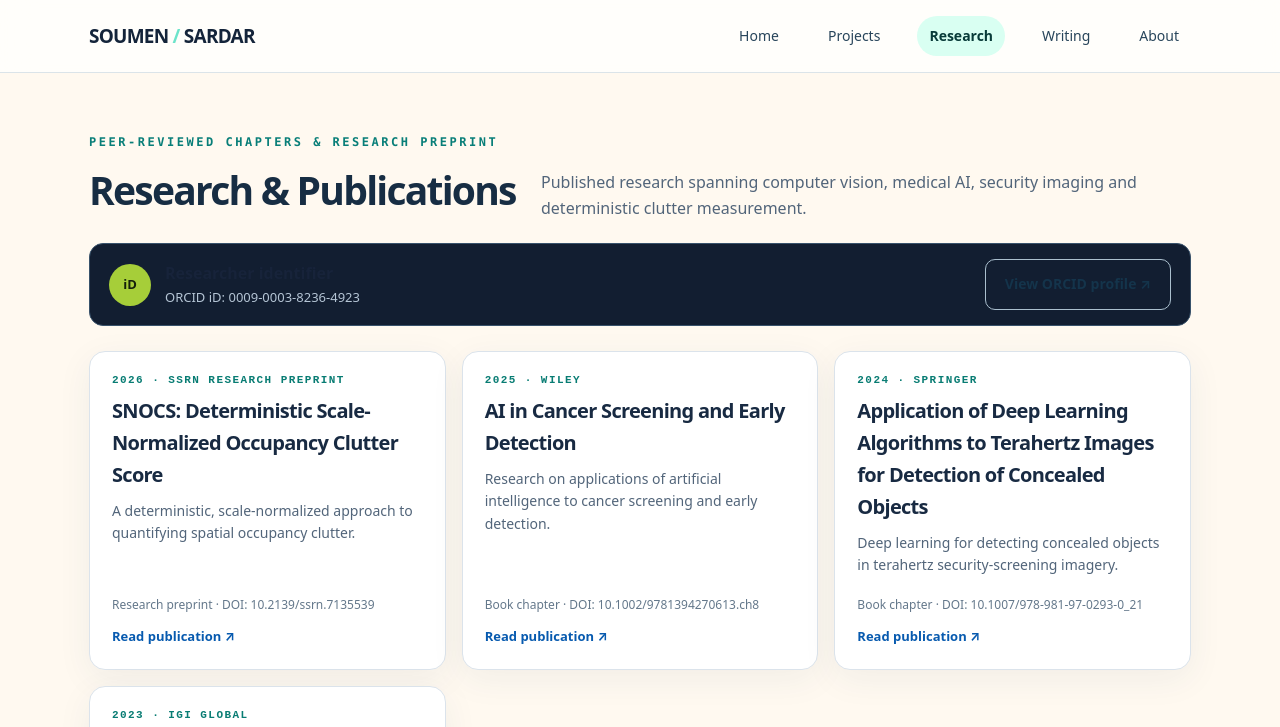
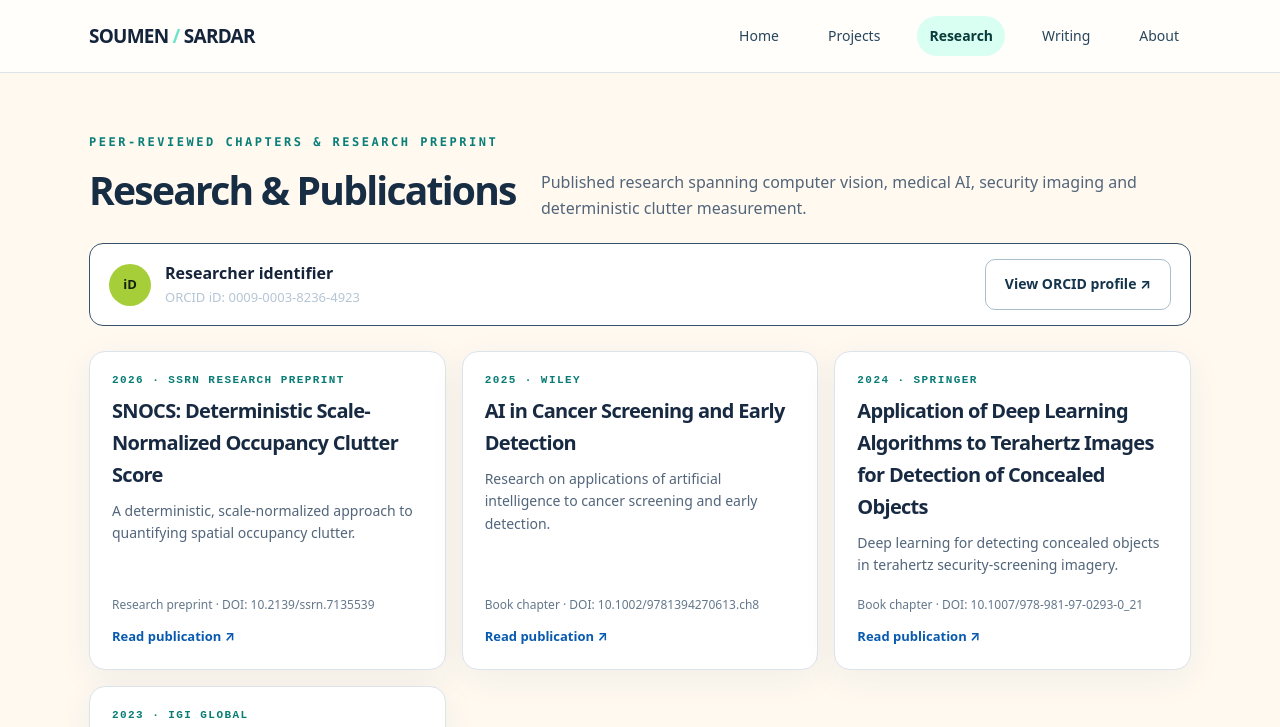
Before and after one commit to Redcof/redcof.github.io, a plain HTML site: page index.html in a window 1280 px wide. Both pictures are taken after a click on the link "Research". Shown: the top 727 px of the page. Drawn offline with Linux system fonts and the light colour scheme.

Commit message:
change bg color

```diff
--- a/index.html
+++ b/index.html
@@ -18,7 +18,7 @@ html,body{max-width:100%;overflow-x:clip}body{background:#f6f7fb;color:#17233a;c
 <div class="hero" data-panel="home"><div><div class="eyebrow">Computer Vision · Applied AI · Research</div><h1>Engineering intelligence,<br><em>from pixels to systems.</em></h1><p>I'm <strong>Soumen Sardar</strong>, a software engineer and published researcher working across computer vision, deep learning, embedded applications, developer tools and AI infrastructure. I enjoy taking ideas from algorithms to working systems.</p><div class="actions"><a class="btn primary" href="#work" data-view="work">Explore my projects ↗</a><a class="btn" href="#publications" data-view="publications">View publications</a><a class="btn" href="https://github.com/Redcof" target="_blank" rel="noopener">GitHub profile</a></div></div><div class="portrait"><img src="https://avatars.githubusercontent.com/u/9200910?v=4" alt="Soumen Sardar GitHub profile photo" loading="lazy"></div></div>
 <section data-panel="home" aria-labelledby="featured"><div class="sectionhead"><div><div class="eyebrow">Selected work</div><h2 id="featured">Featured engineering work</h2></div><p class="sub">A cross-section of AI systems, security imaging, practical computer vision and deployed-system thinking.</p></div><div class="highlights"><article class="highlight"><b>01 / AI INFRASTRUCTURE</b><h3>LlamasHub</h3><p>Deploy and manage multiple self-hosted language models through one OpenAI-compatible API.</p><a class="link" href="https://github.com/Redcof/LlamasHub" target="_blank" rel="noopener">Explore source ↗</a></article><article class="highlight"><b>02 / COMPUTER VISION</b><h3>cpp_fish_cv</h3><p>Real-world fish counting and centroid-based tracking with C++ and OpenCV. Public GitHub repository.</p><a class="link" href="https://github.com/Redcof/cpp_fish_cv" target="_blank" rel="noopener noreferrer">View source ↗</a></article><article class="highlight"><b>03 / INDUSTRIAL VISION</b><h3>StoneCount</h3><p>Visual stone counting on conveyor belts, with sample imagery, video and notebook experiments.</p><a class="link" href="https://github.com/Redcof/StoneCount" target="_blank" rel="noopener">Explore source ↗</a></article></div></section>
 <section data-panel="work" id="work" aria-labelledby="worktitle"><div class="sectionhead"><div><div class="eyebrow">Portfolio / repository index</div><h2 id="worktitle">Projects worth exploring</h2></div><p class="sub">25 projects, grouped by technology and problem domain. Public repositories link directly to source.</p></div><div class="filters" role="group" aria-label="Filter projects"><button class="filter" data-filter="All" aria-pressed="true">All projects</button><button class="filter" data-filter="Vision" aria-pressed="false">Computer vision</button><button class="filter" data-filter="AI" aria-pressed="false">AI / ML</button><button class="filter" data-filter="Embedded" aria-pressed="false">Embedded / IoT</button><button class="filter" data-filter="Tools" aria-pressed="false">Developer tools</button><button class="filter" data-filter="Web" aria-pressed="false">Web / UI</button></div><div class="projects" id="projects"></div></section>
-<section data-panel="publications" id="publications" aria-labelledby="publicationtitle"><div class="sectionhead"><div><div class="eyebrow">Peer-reviewed chapters & research preprint</div><h2 id="publicationtitle">Research & Publications</h2></div><p class="sub">Published research spanning computer vision, medical AI, security imaging and deterministic clutter measurement.</p></div><div style="display:flex;align-items:center;gap:14px;flex-wrap:wrap;margin:-4px 0 25px;padding:15px 19px;background:#121e31;border:1px solid #38526b;border-radius:14px"><span style="display:inline-flex;align-items:center;justify-content:center;width:42px;height:42px;border-radius:50%;background:#a6ce39;color:#14210b;font-weight:800;font-size:13px" aria-hidden="true">iD</span><div style="flex:1;min-width:190px"><strong>Researcher identifier</strong><div style="font-size:13px;color:#b5c5d5">ORCID iD: 0009-0003-8236-4923</div></div><a class="btn" href="https://orcid.org/0009-0003-8236-4923" target="_blank" rel="me noopener noreferrer" aria-label="View Soumen Sardar ORCID researcher profile">View ORCID profile ↗</a></div><div class="projects">
+<section data-panel="publications" id="publications" aria-labelledby="publicationtitle"><div class="sectionhead"><div><div class="eyebrow">Peer-reviewed chapters & research preprint</div><h2 id="publicationtitle">Research & Publications</h2></div><p class="sub">Published research spanning computer vision, medical AI, security imaging and deterministic clutter measurement.</p></div><div style="display:flex;align-items:center;gap:14px;flex-wrap:wrap;margin:-4px 0 25px;padding:15px 19px;background:#fff;border:1px solid #38526b;border-radius:14px"><span style="display:inline-flex;align-items:center;justify-content:center;width:42px;height:42px;border-radius:50%;background:#a6ce39;color:#14210b;font-weight:800;font-size:13px" aria-hidden="true">iD</span><div style="flex:1;min-width:190px"><strong>Researcher identifier</strong><div style="font-size:13px;color:#b5c5d5">ORCID iD: 0009-0003-8236-4923</div></div><a class="btn" href="https://orcid.org/0009-0003-8236-4923" target="_blank" rel="me noopener noreferrer" aria-label="View Soumen Sardar ORCID researcher profile">View ORCID profile ↗</a></div><div class="projects">
 <article class="project"><small>2026 · SSRN research preprint</small><h3>SNOCS: Deterministic Scale-Normalized Occupancy Clutter Score</h3><p>A deterministic, scale-normalized approach to quantifying spatial occupancy clutter.</p><div class="meta">Research preprint · DOI: 10.2139/ssrn.7135539</div><a href="https://doi.org/10.2139/ssrn.7135539" target="_blank" rel="noopener noreferrer">Read publication ↗</a></article>
 <article class="project"><small>2025 · Wiley</small><h3>AI in Cancer Screening and Early Detection</h3><p>Research on applications of artificial intelligence to cancer screening and early detection.</p><div class="meta">Book chapter · DOI: 10.1002/9781394270613.ch8</div><a href="https://doi.org/10.1002/9781394270613.ch8" target="_blank" rel="noopener noreferrer">Read publication ↗</a></article>
 <article class="project"><small>2024 · Springer</small><h3>Application of Deep Learning Algorithms to Terahertz Images for Detection of Concealed Objects</h3><p>Deep learning for detecting concealed objects in terahertz security-screening imagery.</p><div class="meta">Book chapter · DOI: 10.1007/978-981-97-0293-0_21</div><a href="https://doi.org/10.1007/978-981-97-0293-0_21" target="_blank" rel="noopener noreferrer">Read publication ↗</a></article>
```
